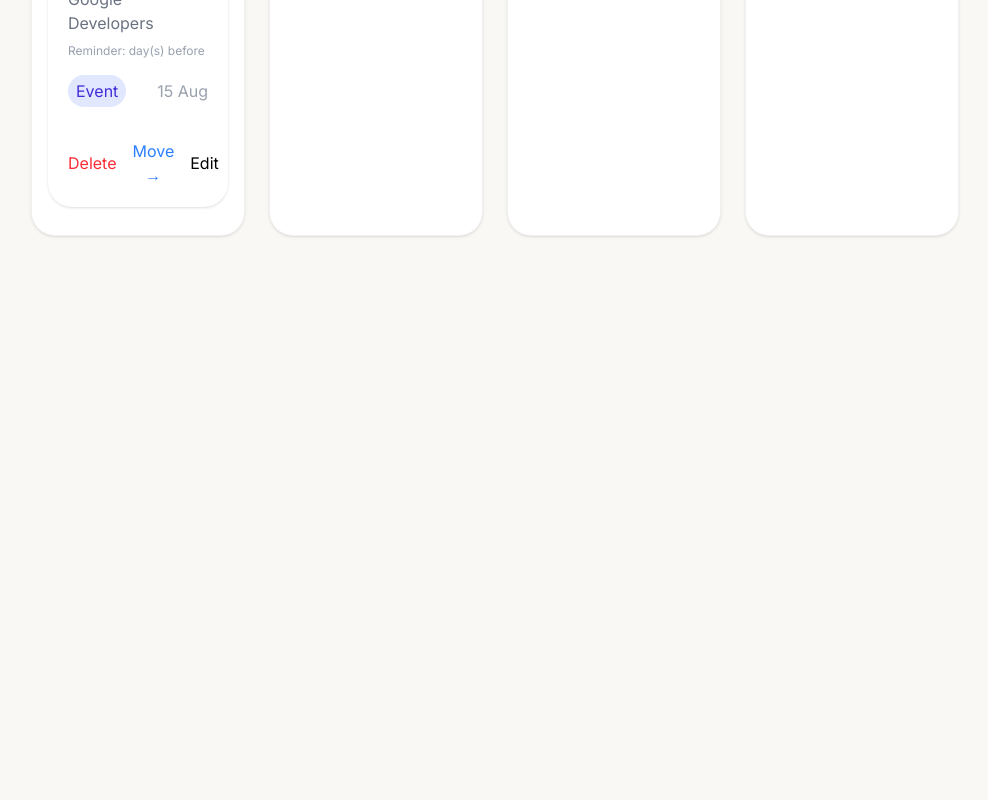
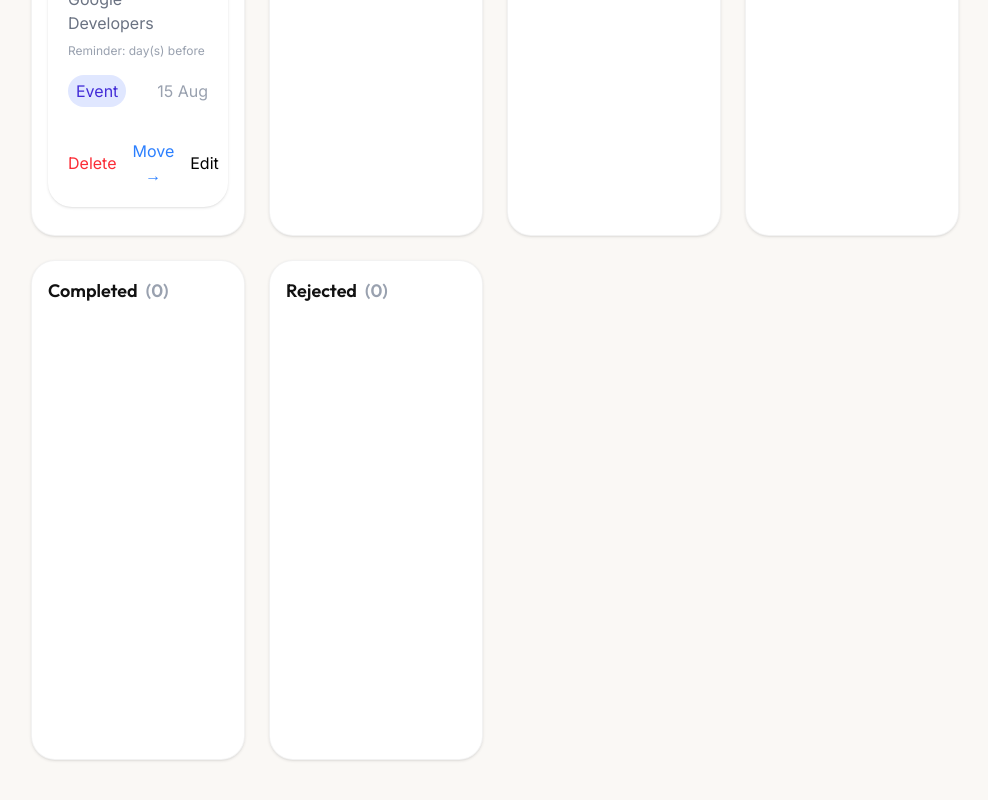
Before and after one commit to Jyotiiii3003/TrackNest, a React (Vite) app in the folder frontend/: page /opportunities in a window 1280 px wide. Shown: the part 1448-2248 px from the top of the page, without its empty margins (273-1261 px from the left). Before the commit the page ends 1724 px from the top, so only its background shows below. Built offline with nearby package versions, Linux system fonts and the light colour scheme.

Commit message:
Add completed and rejected opportunity lifecycle states

```diff
--- a/frontend/src/components/opportunities/AddOpportunityModal.jsx
+++ b/frontend/src/components/opportunities/AddOpportunityModal.jsx
@@ -151,6 +151,8 @@ function AddOpportunityModal({
             <option>Applied</option>
             <option>Interview</option>
             <option>Offer</option>
+            <option>Rejected</option>
+            <option>Accepted</option>
           </select>
 
           <input
--- a/frontend/src/pages/Opportunities.jsx
+++ b/frontend/src/pages/Opportunities.jsx
@@ -65,6 +65,7 @@ function Opportunities() {
     "Applied",
     "Interview",
     "Offer",
+    "Completed",
   ];
 
   const updated =
@@ -108,6 +109,17 @@ function Opportunities() {
     setEditingOpportunity(opportunity);
     setIsModalOpen(true);
     };
+
+    const completed =
+  filteredOpportunities.filter(
+    (item) => item.status === "Completed"
+  );
+
+    const rejected =
+  filteredOpportunities.filter(
+    (item) => item.status === "Rejected"
+  );
+
 
 return (
   <AppLayout>
@@ -196,6 +208,22 @@ return (
         onMove={handleMoveOpportunity}
         onEdit={openEditModal}
       />
+
+      <KanbanColumn
+        title="Completed"
+        opportunities={completed}
+        onDelete={handleDeleteOpportunity}
+        onMove={handleMoveOpportunity}
+        onEdit={openEditModal}
+      />
+
+      <KanbanColumn
+        title="Rejected"
+        opportunities={rejected}
+        onDelete={handleDeleteOpportunity}
+        onMove={handleMoveOpportunity}
+        onEdit={openEditModal}
+      />
     </div>
 
     {/* Modal */}
```
